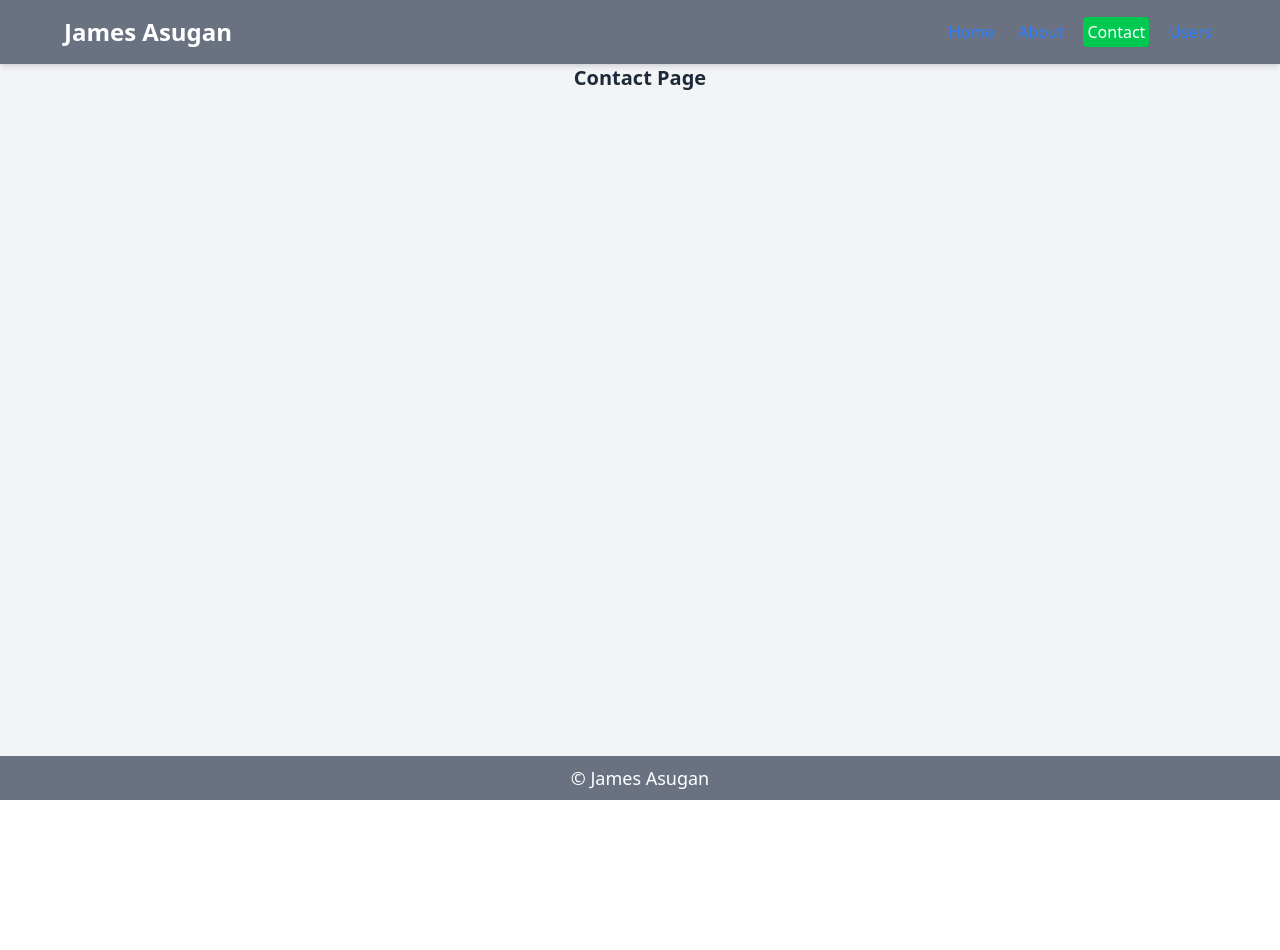
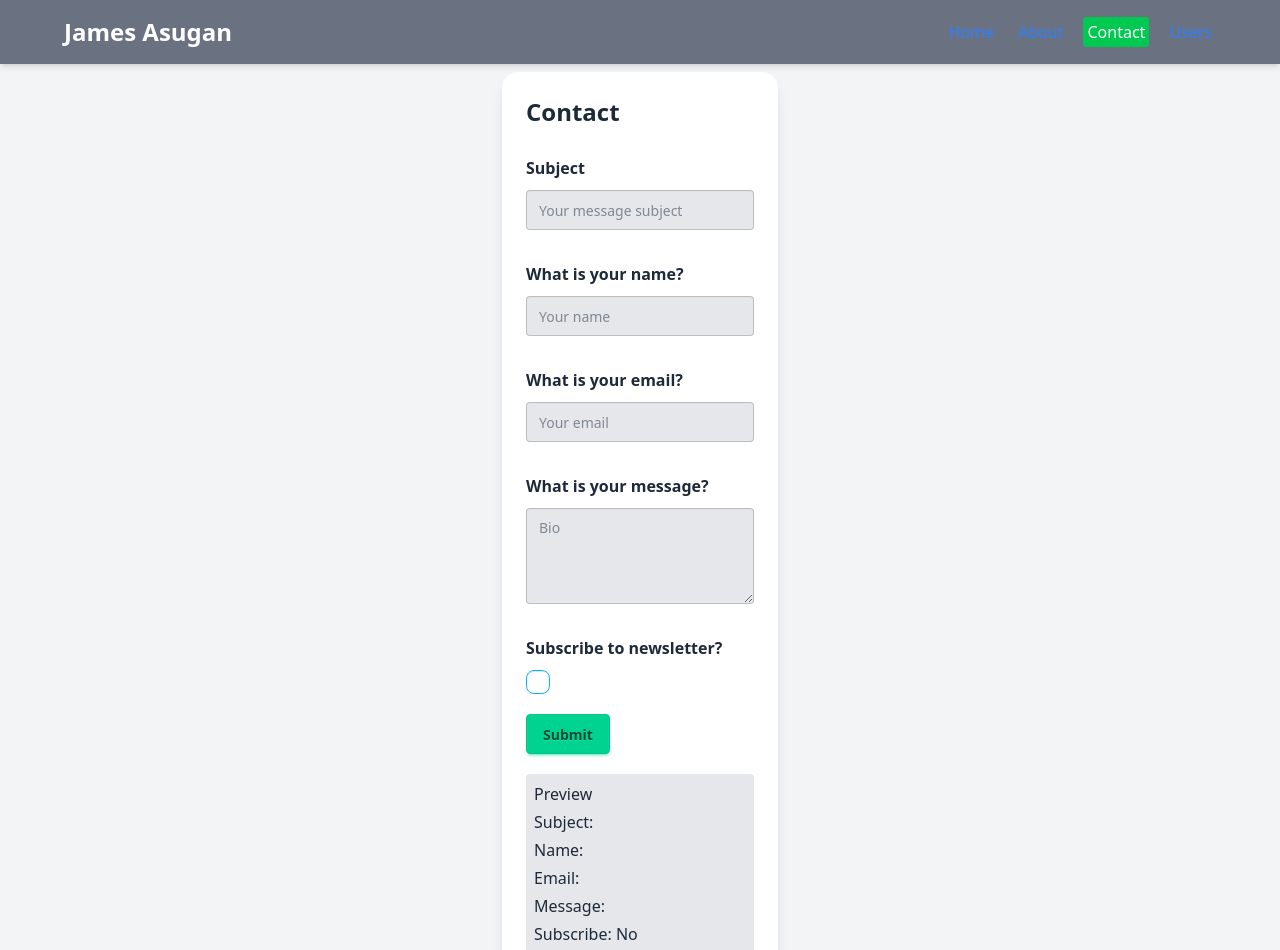
Before and after one commit to jamesasugan/100Days_of_Learning_React, a React (Vite) app: page /contact in a window 1280 px wide. Shown: the top 950 px of the page. Before the commit the page ends 800 px from the top, so only its background shows below. Built offline with nearby package versions, Linux system fonts and the light colour scheme.

Commit message:
Day 36: Contact form (controlled)

```diff
--- a/src/pages/Contact.jsx
+++ b/src/pages/Contact.jsx
@@ -1,6 +1,61 @@
+import { useState } from "react";
+
 const Contact = () => {
+  const [formData, setFormData] = useState({
+    subject: "",
+    name: "",
+    email: "",
+    message: "",
+    subscribe: false,
+  });
+
+  const handleChange = (e) => {
+    const { name, value } = e.target;
+    setFormData((prev) => ({...prev, [name]: value}));
+  }
+
+  const handleSubmit = (e) => {
+    e.preventDefault();
+    console.log("Submitted: ", formData);
+    alert(`Thank you, ${formData.name}! We'll reply to ${formData.email}.`);
+    setFormData({subject: "", name: "", email: "", message: "", subscribe: false});
+  }
+
   return (
-    <h1 className="text-xl font-bold text-center">Contact Page</h1>
+    <div className="p-6 max-w-md mx-auto bg-white shadow-lg rounded-2xl mt-2">
+      <h2 className="text-2xl font-bold mb-4">Contact</h2>
+      <form onSubmit={handleSubmit} className="space-y-4">
+        <fieldset className="fieldset">
+          <label htmlFor="subject" className="fieldset-legend text-gray-800 text-base">Subject</label>
+          <input type="text" id="subject" name="subject" autoComplete="none" value={formData.subject} onChange={handleChange} placeholder="Your message subject" className="input bg-gray-200"/>
+        </fieldset>
+        <fieldset className="fieldset">
+          <label htmlFor="name" className="fieldset-legend text-gray-800 text-base">What is your name?</label>
+          <input type="text" id="name" name="name" autoComplete="none" value={formData.name} onChange={handleChange} placeholder="Your name" className="input bg-gray-200"/>
+        </fieldset>
+        <fieldset className="fieldset">
+          <label htmlFor="email" className="fieldset-legend text-gray-800 text-base">What is your email?</label>
+          <input type="email" id="email" name="email" autoComplete="none" value={formData.email} onChange={handleChange} placeholder="Your email" className="input bg-gray-200"/>
+        </fieldset>
+        <fieldset className="fieldset">
+          <label htmlFor="message" className="fieldset-legend text-gray-800 text-base">What is your message?</label>
+          <textarea id="message" className="textarea h-24 bg-gray-200" autoComplete="none" value={formData.message} onChange={handleChange} name="message" placeholder="Bio"></textarea>
+        </fieldset>
+        <fieldset className="fieldset">
+          <label htmlFor="subscribe" className="fieldset-legend text-gray-800 text-base">Subscribe to newsletter?</label>
+          <input type="checkbox" id="subscribe" name="subscribe" value={formData.subscribe} onChange={(e) => setFormData(prev => ({...prev, subscribe: e.target.checked}))} className="checkbox checkbox-info" />
+        </fieldset>
+        <button type="submit" className="btn btn-success">Submit</button>
+      </form>
+      <div className="p-2 bg-gray-200 rounded mt-5 text-base space-y-1">
+        <h2>Preview</h2>
+        <p>Subject: {formData.subject}</p>
+        <p>Name: {formData.name}</p>
+        <p>Email: {formData.email}</p>
+        <p>Message: {formData.message}</p>
+        <p>Subscribe: {formData.subscribe ? "Yes" : "No"}</p>
+      </div>
+    </div>
   )
 }
 
```
